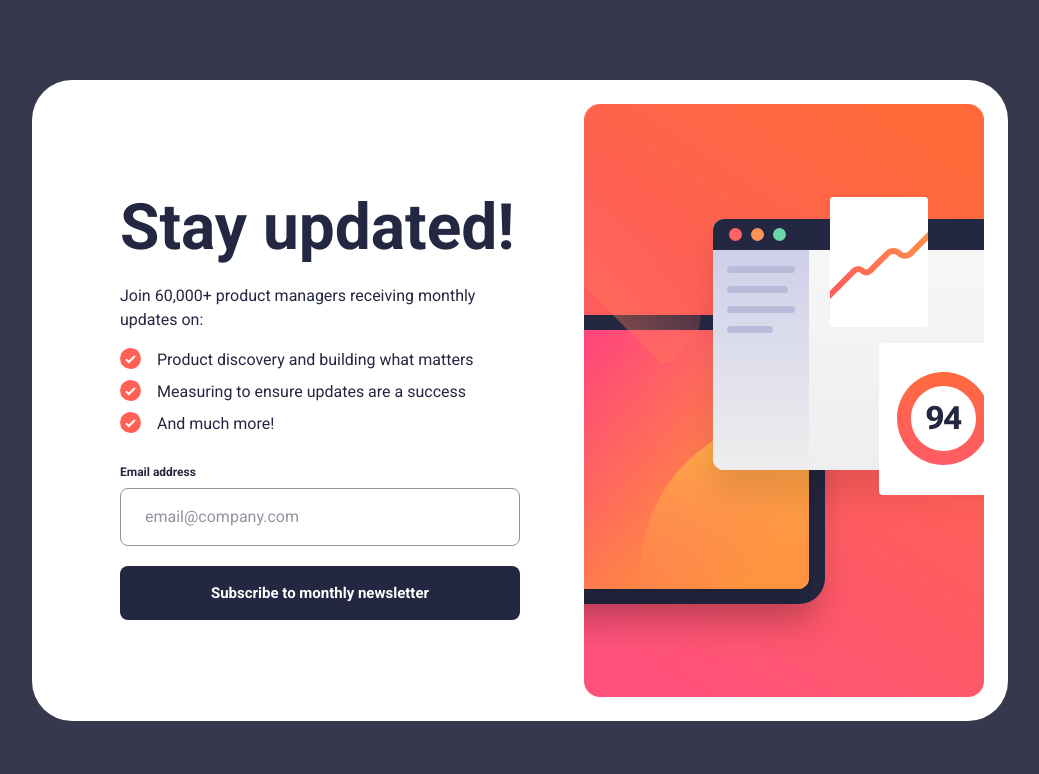
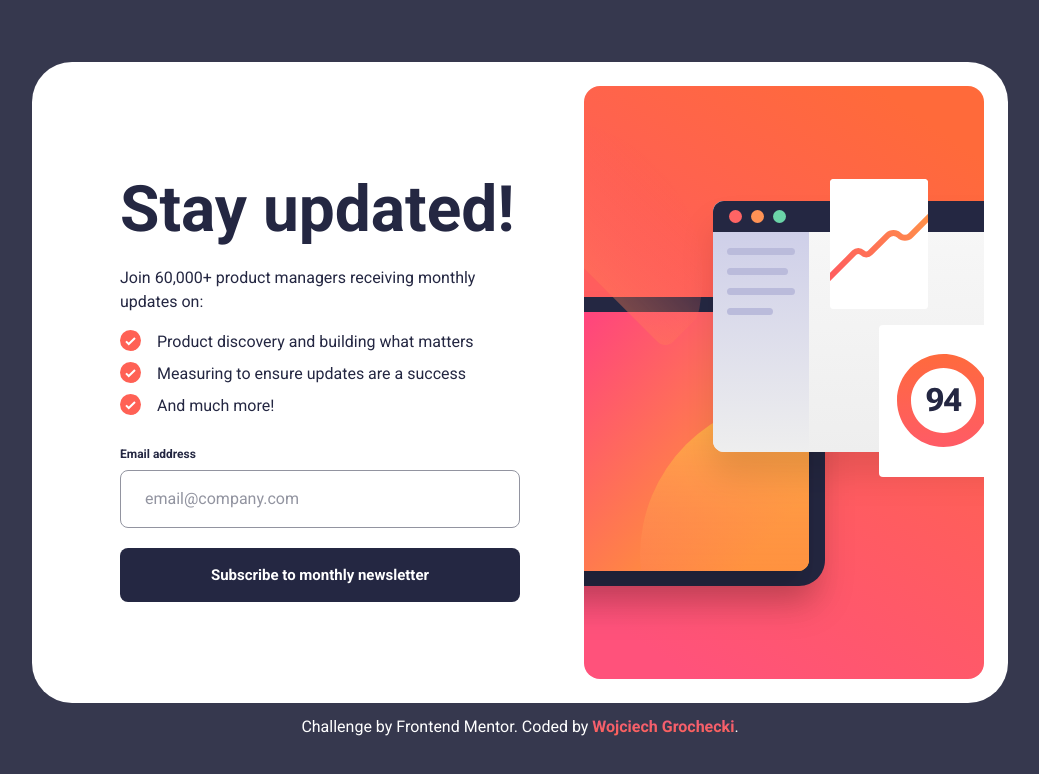
Before and after one commit to wojciechgrochecki/newsletter-sign-up-with-success-message, a React (Vite) app: page / in a window 1280 px wide. Shown: the top 774 px of the page, without its empty margins (120-1159 px from the left). Built offline with nearby package versions, Linux system fonts and the light colour scheme.

Commit message:
add attribution & README.md

```diff
--- a/src/App.tsx
+++ b/src/App.tsx
@@ -5,6 +5,20 @@ function App() {
   return (
     <div className="h-full bg-neutral-charcoal-grey sm:grid sm:place-content-center sm:p-5 ">
       <NewsletterSignup />
+      <div className="mx-auto mt-3 hidden w-[90%] text-center text-neutral-white sm:block">
+        Challenge by{" "}
+        <a href="https://www.frontendmentor.io?ref=challenge" target="_blank">
+          Frontend Mentor
+        </a>
+        . Coded by{" "}
+        <a
+          className="whitespace-nowrap bg-gradient-to-b from-[#ed5c7c] to-primary-tomato bg-clip-text font-bold text-transparent"
+          href="#"
+        >
+          Wojciech Grochecki
+        </a>
+        .
+      </div>
     </div>
   );
 }
```
Also changed, not shown: 2 other files (tests, documents, lock files or other folders).
